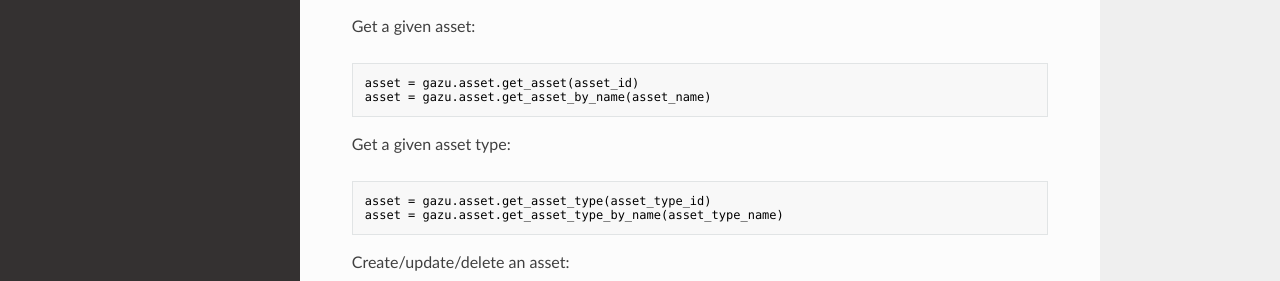
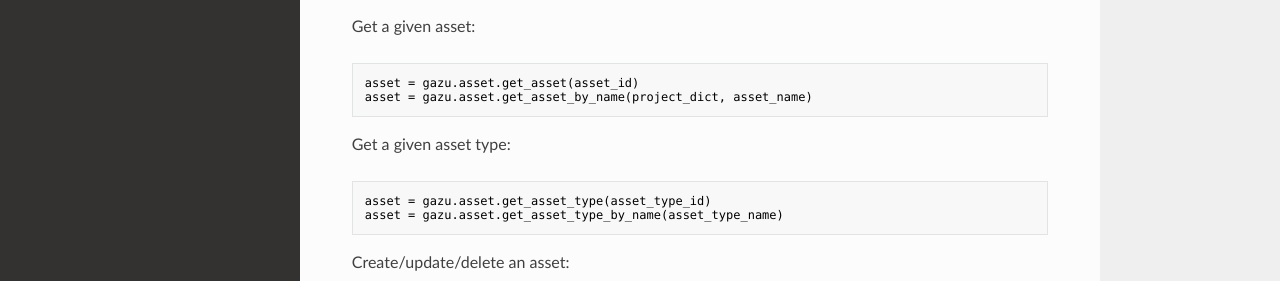
Before and after one commit to cgwire/gazu, an MkDocs documentation site: the page built from docs/usage.md, in a window 1280 px wide and 900 px high, scrolled down 2009 px. Shown: the part 184-465 px from the top of the window. Built offline with MkDocs 1.6.1, drawn with Linux system fonts in a browser that asks for light colours; nearby versions of some CDN libraries; some of the changed text lies outside the part shown.

Commit message:
Fix wrong snippets

````diff
--- a/docs/usage.md
+++ b/docs/usage.md
@@ -106,7 +106,7 @@ Get a given asset:
 
 ```python
 asset = gazu.asset.get_asset(asset_id)
-asset = gazu.asset.get_asset_by_name(asset_name)
+asset = gazu.asset.get_asset_by_name(project_dict, asset_name)
 ```
 
 Get a given asset type:
--- a/mkdocs.yml
+++ b/mkdocs.yml
@@ -1,2 +1,7 @@
 site_name: Gazu (Client for CGWire API)
 theme: readthedocs
+
+
+markdown_extensions:
+    - admonition
+    - def_list
````
Also changed, not shown: other parts of docs/usage.md (+1 -2 lines).
